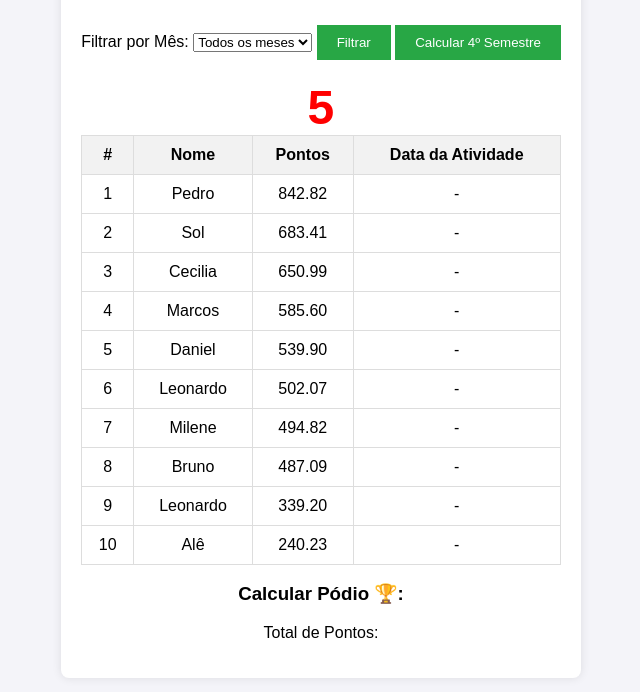
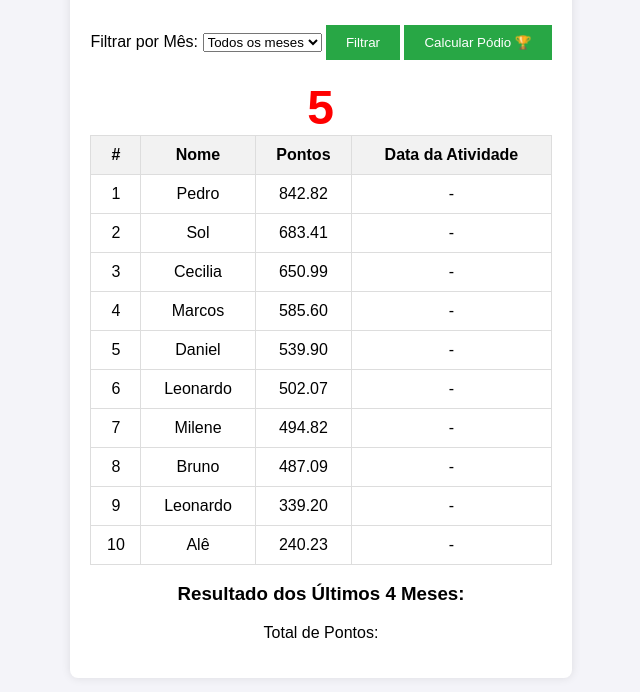
Before and after one commit to Rehzende/gym_ranking, a plain HTML site: page index.html in a window 1280 px wide. Shown: the part 108-800 px from the top of the page, without its empty margins (319-959 px from the left). Drawn offline with nearby package versions, Linux system fonts and the light colour scheme.

Commit message:
adjust button label

```diff
--- a/index.html
+++ b/index.html
@@ -19,7 +19,7 @@
         <button id="filterButton">Filtrar</button>
 
         <!-- Botão para calcular o agregado dos últimos 4 meses -->
-        <button id="last4MonthsButton">Calcular 4º Semestre</button>
+        <button id="last4MonthsButton">Calcular Pódio 🏆</button>
 
         <!-- Pódio -->
         <div id="countdown" class="hidden">5</div>
@@ -43,7 +43,7 @@
 
         <!-- Resultados dos últimos 4 meses -->
         <div id="last4MonthsResult">
-            <h3>Calcular Pódio 🏆:</h3>
+            <h3>Resultado dos Últimos 4 Meses:</h3>
             <p>Total de Pontos: <span id="totalPontos"></span></p>
         </div>
     </div>
```
